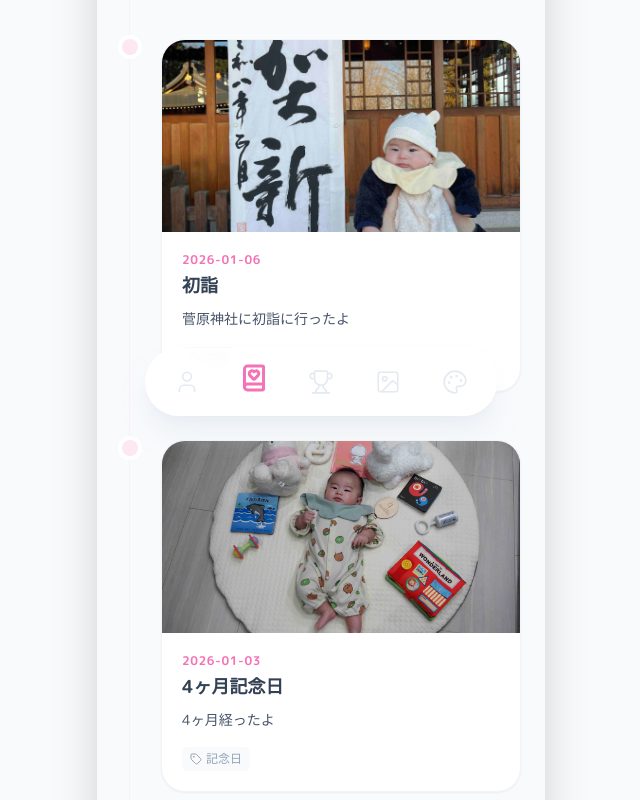
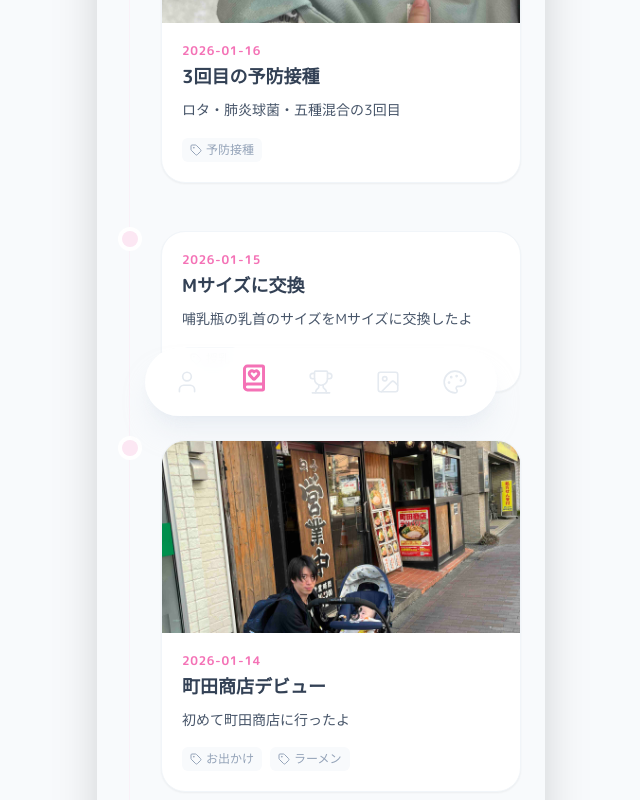
Before and after one commit to ika2kan-fjyu/baby-portfolio-dev, a React (Vite) app: page /memories in a window 1280 px wide. Shown: the part 360-1160 px from the top of the page, without its empty margins (319-959 px from the left). Built offline with nearby package versions, Linux system fonts and the light colour scheme.

Commit message:
画像アドレスを更新

```diff
--- a/src/data/data.js
+++ b/src/data/data.js
@@ -184,12 +184,28 @@ export const achievementsData = [
 
 export const memoriesData = [
     {
+        id: 2026011601,
+        date: "2026-01-16",
+        title: "3回目の予防接種",
+        description: "ロタ・肺炎球菌・五種混合の3回目",
+        tags: ["予防接種"],
+        image: "/memories/20260116.jpg"
+    },
+    {
         id: 2026011501,
         date: "2026-01-15",
         title: "Mサイズに交換",
         description: "哺乳瓶の乳首のサイズをMサイズに交換したよ",
         tags: ["授乳"],
         image: ""
+    },
+    {
+        id: 2026011401,
+        date: "2026-01-14",
+        title: "町田商店デビュー",
+        description: "初めて町田商店に行ったよ",
+        tags: ["お出かけ", "ラーメン"],
+        image: "/memories/20260114.jpg"
     },
     {
         id: 2026010601,
@@ -230,6 +246,14 @@ export const memoriesData = [
         description: "おじいちゃんおばあちゃんとみんなでお食い初めをしたよ",
         tags: ["イベント", "お食い初め"],
         image: "/memories/20251221.jpeg"
+    },
+    {
+        id: 2025121202,
+        date: "2025-12-12",
+        title: "2回目の予防接種",
+        description: "ロタ・肺炎球菌・五種混合・B型肝炎の2回目",
+        tags: ["予防接種"],
+        image: ""
     },
     {
         id: 2025121201,
@@ -482,17 +506,17 @@ export const memoriesData = [
 ];
 
 export const collectionsData = [
-    { id: 1, src: "https://www.toyroyal.co.jp/wp-content/uploads/2021/06/3187_01.jpeg", title: "コロコロアレー", tags: ["おもちゃ"] },
-    { id: 2, src: "https://www.doshinsha.co.jp/nakami_imgs/9784494001019_0.jpeg", title: "いないいないばあ", tags: ["絵本"] },
-    { id: 3, src: "https://shop.r10s.jp/quatresaisons-online/cabinet/0208/020802/g2303758-01.jpeg", title: "ベビーボール", tags: ["おもちゃ"] },
-    { id: 4, src: "https://www.toyroyal.co.jp/wp-content/uploads/2024/03/6078_01.jpeg", title: "モンポケ 7ステップメリージム", tags: ["おもちゃ"] },
-    { id: 5, src: "https://www.doshinsha.co.jp/nakami_imgs/9784494001361_0.jpeg", title: "どんどこももんちゃん", tags: ["絵本"] },
-    { id: 6, src: "https://static.wixstatic.com/media/2de446_0186ed0fd2254bf99a6ed40322004c6d~mv2.jpeg/v1/fill/w_1000,h_1334,al_c,q_85,usm_0.66_1.00_0.01,enc_avif,quality_auto/2de446_0186ed0fd2254bf99a6ed40322004c6d~mv2.jpeg", title: "コロン(COCO WALK)", tags: ["おもちゃ"] },
-    { id: 7, src: "https://www.watashinoheya.co.jp/resource/wh_item/g1303436-01.jpeg", title: "ガラガラツインズ(エレーヌオーガニック)", tags: ["おもちゃ"] },
-    { id: 8, src: "https://familiar.co.jp/cdn/shop/products/180870_14.jpeg?v=1678770495&width=1800", title: "ラトル(familiar)", tags: ["おもちゃ"] },
-    { id: 9, src: "https://image1.shopserve.jp/kurabokko.net/pic-labo/edointer-kororin_kumasan-7.jpeg", title: "ころりんくまさん(エドインター)", tags: ["おもちゃ"] },
-    { id: 10, src: "https://image1.shopserve.jp/kurabokko.net/pic-labo/edointer-wonderLand-21.jpeg", title: "ワンダーランド(エドインター)", tags: ["おもちゃ"] },
-    { id: 11, src: "https://hon.gakken.jp/img/books/352x452/1020311100.jpeg", title: "しましまぐるぐる", tags: ["絵本"] },
+    { id: 1, src: "https://www.toyroyal.co.jp/wp-content/uploads/2021/06/3187_01.jpg", title: "コロコロアレー", tags: ["おもちゃ"] },
+    { id: 2, src: "https://www.doshinsha.co.jp/nakami_imgs/9784494001019_0.jpg", title: "いないいないばあ", tags: ["絵本"] },
+    { id: 3, src: "https://ululu-shop.jp/cdn/shop/files/a8f91fcb5832acbca9318954f425ea9b.jpg?v=1725093800&width=1280", title: "ベビーボール", tags: ["おもちゃ"] },
+    { id: 4, src: "https://www.toyroyal.co.jp/wp-content/uploads/2024/03/6078_01.jpg", title: "モンポケ 7ステップメリージム", tags: ["おもちゃ"] },
+    { id: 5, src: "https://www.doshinsha.co.jp/nakami_imgs/9784494001361_0.jpg", title: "どんどこももんちゃん", tags: ["絵本"] },
+    { id: 6, src: "https://static.wixstatic.com/media/2de446_0186ed0fd2254bf99a6ed40322004c6d~mv2.jpg/v1/fill/w_1000,h_1334,al_c,q_85,usm_0.66_1.00_0.01,enc_avif,quality_auto/2de446_0186ed0fd2254bf99a6ed40322004c6d~mv2.jpg", title: "コロン(COCO WALK)", tags: ["おもちゃ"] },
+    { id: 7, src: "https://www.watashinoheya.co.jp/resource/wh_item/g1303436-01.jpg", title: "ガラガラツインズ(エレーヌオーガニック)", tags: ["おもちゃ"] },
+    { id: 8, src: "https://familiar.co.jp/cdn/shop/products/180870_14.jpg?v=1678770495&width=1800", title: "ラトル(familiar)", tags: ["おもちゃ"] },
+    { id: 9, src: "https://edinter.itembox.design/product/002/000000000229/000000000229-15-l.jpg?t=20251226124331", title: "ころりんくまさん(エドインター)", tags: ["おもちゃ"] },
+    { id: 10, src: "https://edinter.itembox.design/product/000/000000000070/000000000070-17-l.jpg?t=20251226124331", title: "ワンダーランド(エドインター)", tags: ["おもちゃ"] },
+    { id: 11, src: "https://gakken-ep.jp/extra/shimashimaguruguru/img/pct_abt01.png", title: "しましまぐるぐる", tags: ["絵本"] },
     { id: 12, src: "https://d21.co.jp/akachan-ehon/images/img_lineup_book_2.png", title: "もいもいボードブック", tags: ["絵本"] },
     // { id: 13, src: "https://www.24028-net.jp/client_info/N24028/itemimage/4571138752971/4571138752971-7.jpeg", title: "ベビーバウンサーエアES", tags: ["生活"] },
     // { id: 0, src: "", title: "", tags: [""] },
```
Also changed, not shown: public/memories/20260114.jpg (added), public/memories/20260116.jpg (added).
